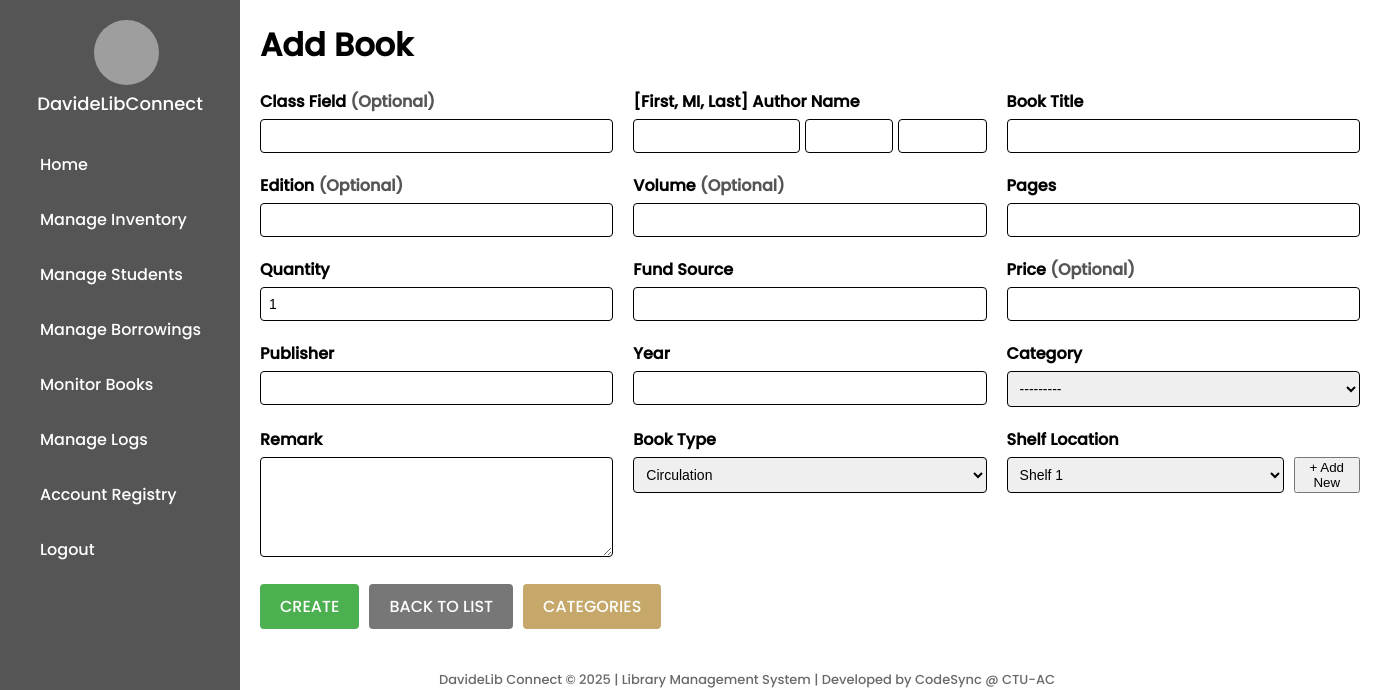
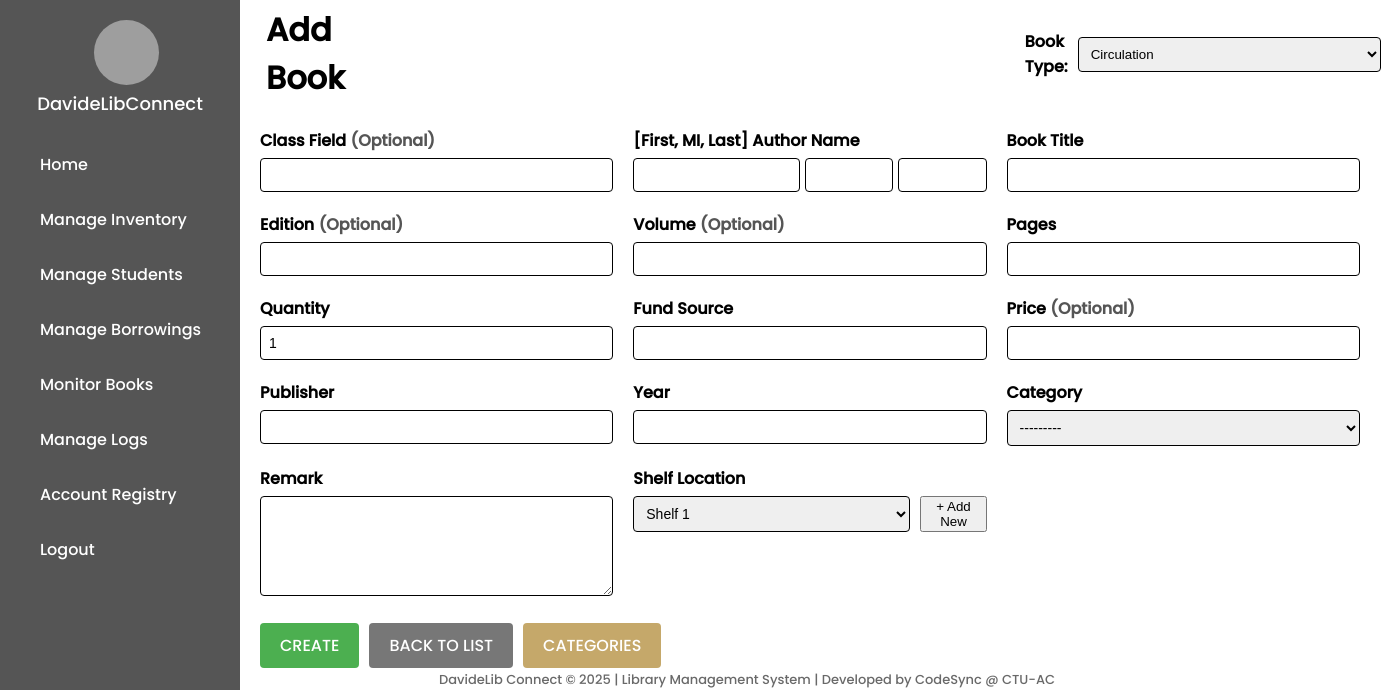
Before and after one commit to SoulSej10/DavideLibrary, a Django app: page /books/create/ in a window 1400 px wide. Shown: the part 110-800 px from the top of the page. Run offline with Django 5.2, Linux system fonts and the light colour scheme; a user stored in the database is signed in; data comes from the database, SQL or seed files in the repository; some web fonts are replaced; grey boxes are pictures that could not be loaded.

Commit message:
fixed styling

```diff
--- a/davideLibrary/library/templates/library/book_form.html
+++ b/davideLibrary/library/templates/library/book_form.html
@@ -18,7 +18,7 @@
         }
 
         h1 {
-            margin-bottom: 20px;
+            margin: 6px;
         }
 
         form {
@@ -253,9 +253,28 @@
 </head>
 <body>
     <div class="main-content">
-        <h1>{{ form.instance.pk|yesno:"Edit,Add" }} Book</h1>
+        <!-- <h1>{{ form.instance.pk|yesno:"Edit,Add" }} Book</h1> -->
         <form method="post">
             {% csrf_token %}
+            <div style="display: flex; justify-content: space-between; align-items: center; gap: 674px">
+                <h1>{{ form.instance.pk|yesno:"Edit,Add" }} Book</h1>
+                <div class="book-type-wrapper" style="display: flex; align-items: center; gap: 10px;">
+                    <label for="id_book_type" style="margin: 0; font-weight: bold;">Book Type:</label>
+                    <select id="id_book_type" name="book_type" class="form-control" style="
+                    width: auto;
+                    min-width: 303px;
+                    padding: 8px;
+                    border-radius: 4px;
+                    border: solid 1px black;">
+                        <option value="" {% if not form.instance.book_type %}selected{% endif %}>--- Select Book Type ---</option>
+                        {% for choice in form.fields.book_type.choices %}
+                        <option value="{{ choice.0 }}" {% if form.instance.book_type == choice.0 %}selected{% endif %}>
+                            {{ choice.1 }}
+                        </option>
+                        {% endfor %}
+                    </select>
+                </div>
+            </div>
             <div class="form-group">
                 <label for="id_class_field">Class Field <span style="color: #555;">(Optional)</span></label>
                 {{ form.class_field }}
@@ -310,18 +329,6 @@
                 <label for="id_remark">Remark</label>
                 {{ form.remark }}
             </div>
-            <div class="form-group">
-                <label for="id_book_type">Book Type</label>
-                <select id="id_book_type" name="book_type" class="form-control">
-                    <option value="" {% if not form.instance.book_type %}selected{% endif %}>--- Select Book Type ---</option>
-                    {% for choice in form.fields.book_type.choices %}
-                    <option value="{{ choice.0 }}" {% if form.instance.book_type == choice.0 %}selected{% endif %}>
-                        {{ choice.1 }}
-                    </option>
-                    {% endfor %}
-                </select>
-            </div>
-
             <div class="form-group">
                 <label for="id_location">Shelf Location</label>
                 <div style="display: flex; align-items: center; gap: 10px;">
```
